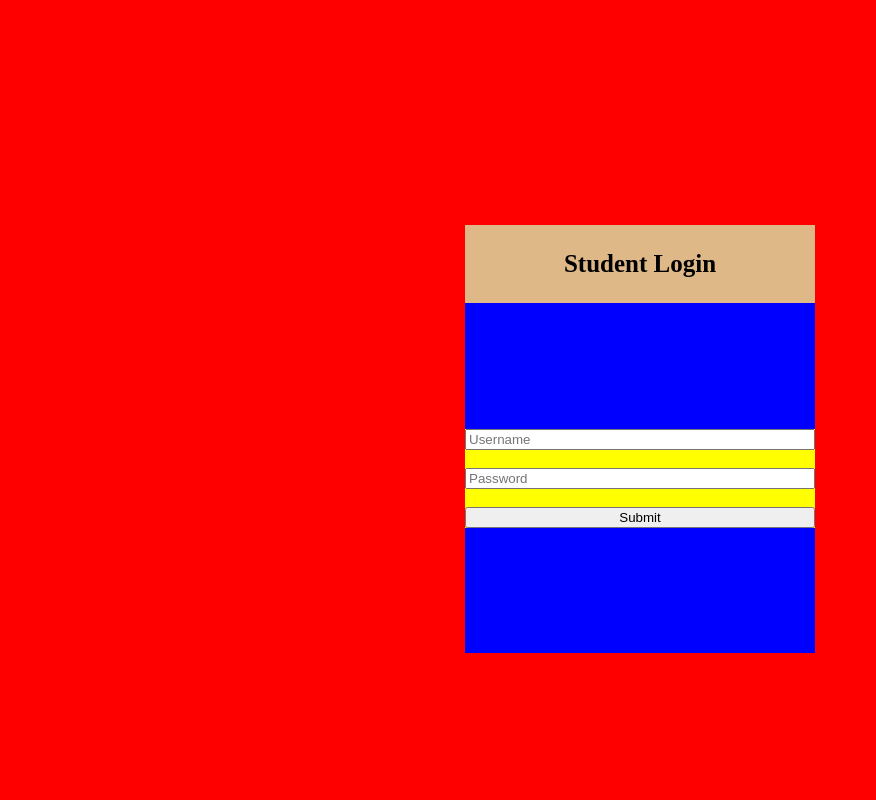
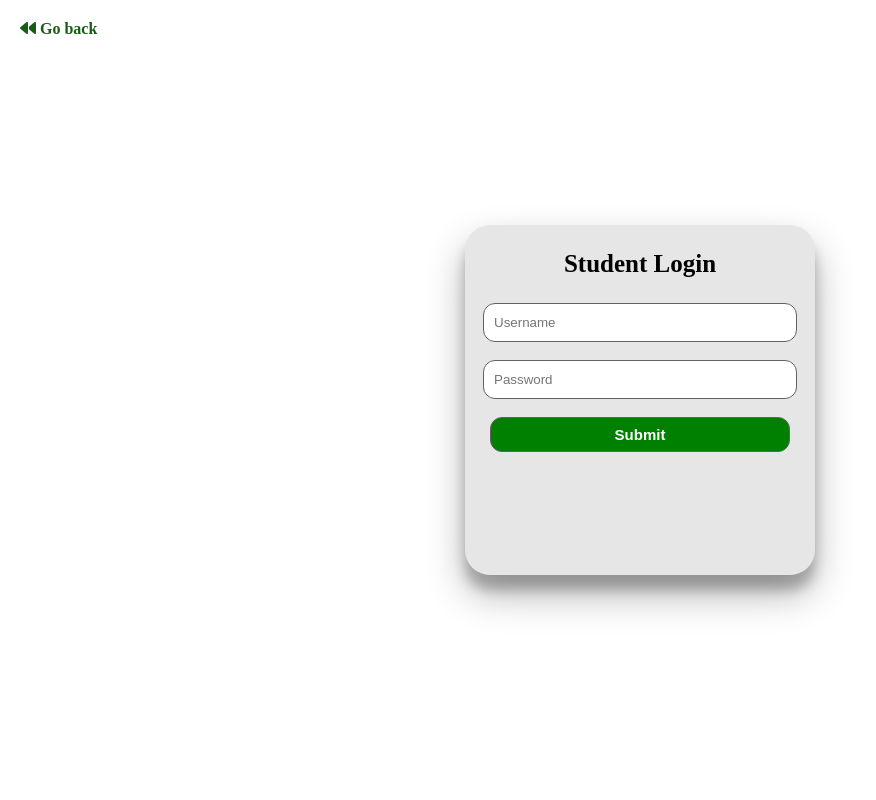
Before and after one commit to Vysakh799/CMS, a Django app: page /st_login in a window 1280 px wide. Shown: the whole page, without its empty margins (0-876 px from the left). Run offline with Django 5.2, Linux system fonts and the light colour scheme; some libraries are stand-ins or nearby versions.

Commit message:
adding the login and style to pages

```diff
--- a/project/static/css/index.css
+++ b/project/static/css/index.css
@@ -6,7 +6,10 @@ body{
     display: grid;
     grid-template-areas: 'logo links links links';
     height: 80px;
-    background-color: rgb(5, 58, 3);
+    background-color: rgba(0, 0, 0, 0.468);
+    position: fixed;
+    width: 100%;
+    z-index: 1;
 }
 .logo{
     grid-area: logo;
@@ -32,6 +35,7 @@ body{
     /* width: 500px; */
     justify-content: space-evenly;
     align-items: center;
+    color: white;
 
 }
 li{
@@ -54,64 +58,134 @@ ul li:hover{
 
 }
 .links2{
-    background-color: rgb(6, 43, 5);
+    background-color: rgba(0, 0, 0, 0.871);
     margin: 0px;
+}
+.drop_menu{
+    position: absolute;
+    width: 100%;
+    top: 80px;
 }
 ol{
     margin: 0px;
+    padding: 10px;
 }
 ol a{
     text-decoration: none;
     color: white;
 }
-ol a:hover li{
-    background-color: rgb(9, 70, 9);
+ol a:hover li   {
+    background-color: rgb(5, 42, 5);
 }
 #drop_sec{
     display: none;
 }
-a:active{
+#do_menu{
+    display: none;
+}
+/* a:active{
     color: white;
     background-color: rgb(5, 58, 3);
+} */
+ol li{
+    margin-top: 10px;
 }
 .main1{
-    background-color: red;
+    /* background-color: red; */
     height: 100vh;
     display: flex;
     justify-content: center;
     align-items: center;
 }
 .login{
-    background-color: green;
+    /* background-color: green; */
     width: 350px;
     height: 350px;
+    /* border: 2px solid black; */
+    background-color: rgb(230, 230, 230);
+    border-radius: 25px;
+    box-shadow: rgba(0, 0, 0, 0.3) 0px 19px 38px, rgba(0, 0, 0, 0.22) 0px 15px 12px;
+
 }
 .login a{
     text-decoration: none;
     color: black;
     font-weight: 600;
 }
-.logo{
-    background-color: burlywood;
+.logo1{
+    /* background-color: burlywood; */
     display: flex;
     justify-content: center;
 }
-.logo p{
+.logo1 p{
     font-size: 25px;
 }
 .lg_boxes{
-    background-color: blue;
+    /* background-color: rgb(115, 115, 130); */
     height: 100%;
     display: flex;
     justify-content: center;
+     /* align-items: center; */
+}
+.st_log{
+    /* background-color: rgb(187, 187, 161); */
+    display: flex;
+    flex-direction: column;
     align-items: center;
 }
-.st_log{
-    background-color: yellow;
+
+.lg_boxes input{
+    width: 300px;
+    height: 35px;
+    border-radius: 12px;
+    border: 1px solid rgb(99, 98, 98);
+}
+.lg_boxes input[type='text'],
+.lg_boxes input[type='password']{
+    padding-left: 10px;
+}
+.lg_boxes input[type='submit']{
+    background-color: green;
+    color: white;
+    font-size: 15px;
+    font-weight: 600;
+}
+.lg_boxes input[type='submit']:hover{
+    background-color: rgb(12, 89, 12);
+
+}
+.goback{
+    position: absolute;
+    /* background-color: red; */
+    padding: 20px;
+}
+.goback a{
+    text-decoration: none;
+    color: rgb(23, 92, 23);
+    font-weight: 600;
+}
+.banner{
+    margin: 0px;
+    /* background-image: url(../images/TDJ.webp); */
+    background-size: cover;
+    height: 100vh;
+    background-image: linear-gradient(rgba(0, 0, 0, 0.6), rgba(0, 0, 0, 0.1)), url('../images/TDJ.webp');
     display: flex;
     flex-direction: column;
+    align-items: center;
+    /* align-items: center; */
 }
+.banner .welcome{
+    margin-top: 75px;
+}
+.banner p{
+    margin: 0px;
+    font-size: 65px;
+    color: white;
+    font-weight: 600;
+    /* margin-top: 75px; */
 
+}
 
 
 
@@ -130,10 +204,13 @@ a:active{
     .service{
         display: none;
     }
-    .menu{
+    #do_menu{
         display: block;
     }
     .logo img{
         width: 100px;
     }
+    .banner p{
+        font-size: 45px;
+    }
 }
--- a/project/templates/student_login.html
+++ b/project/templates/student_login.html
@@ -6,13 +6,19 @@
     <meta name="viewport" content="width=device-width, initial-scale=1.0">
     <title>Login | Student</title>
     <link rel="stylesheet" href="{% static 'css/index.css' %}">
+    <script src="https://kit.fontawesome.com/7da30b5c41.js" crossorigin="anonymous"></script>
+
 
 </head>
 <body>
+    <div class="goback">
+        <a href="../"><i class="fa-solid fa-backward"></i> Go back</a>
+    </div>
     <div class="main1">
+
         <div class="login">
             <a href="../">
-                <div class="logo">
+                <div class="logo1">
                     <p>                    Student Login
                     </p>
                 </div>
```
Also changed, not shown: project/templates/index.html (+8 -6 lines), project/static/images/TDJ.webp (added).
